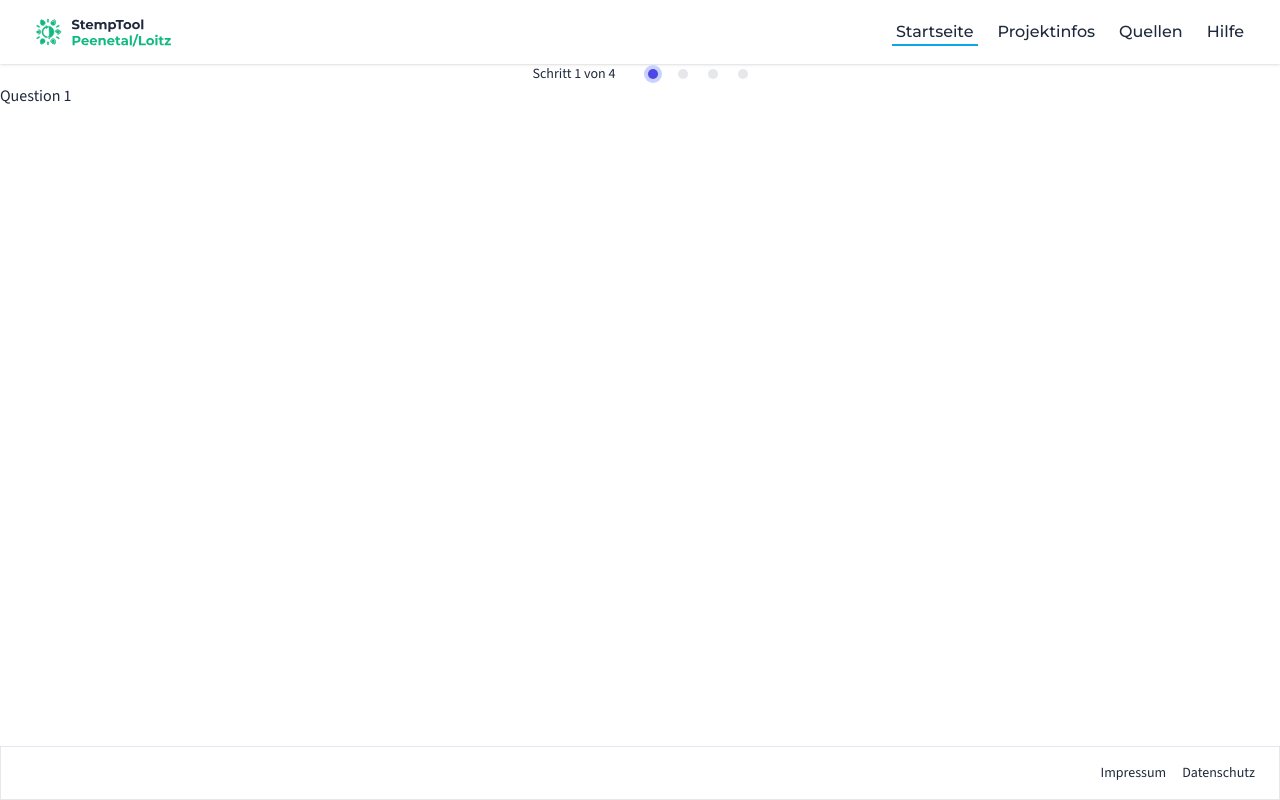
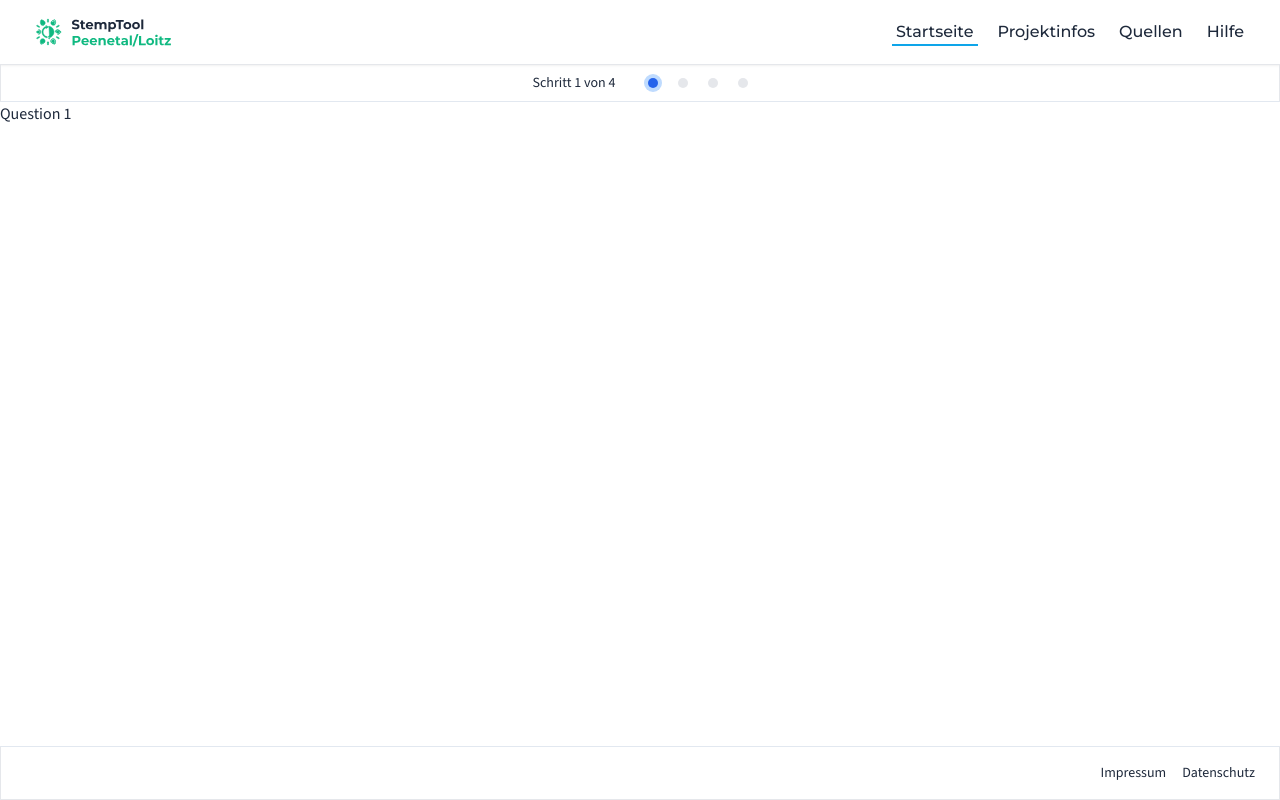
Before and after one commit to bmlancien/ReEnAct-Prototype, a Next.js app: page /questions/question1 in a window 1280 px wide. Built offline with nearby package versions, Linux system fonts and the light colour scheme.

Commit message:
update breadcrumb colors

```diff
--- a/src/components/common/Breadcrumb.js
+++ b/src/components/common/Breadcrumb.js
@@ -3,7 +3,7 @@
 import { useEffect, useState } from 'react';
 import Link from 'next/link';
 import { usePathname } from 'next/navigation';
-import steps from '../../app/questions/steps'; // Adjust this path if necessary
+import steps from '../../app/questions/steps';
 
 export default function Breadcrumb() {
   const pathname = usePathname();
@@ -18,7 +18,7 @@ export default function Breadcrumb() {
   }, [pathname]);
 
   return (
-    <nav className="flex items-center justify-center" aria-label="Progress">
+    <nav className="flex items-center justify-center px-6 py-2 border border-b-slate-200" aria-label="Progress">
       <p className="text-sm font-medium">
         Schritt {currentStepIndex + 1} von {steps.length}
       </p>
@@ -27,7 +27,7 @@ export default function Breadcrumb() {
           <li key={step.name}>
             {index < currentStepIndex ? (
               <Link href={step.href} legacyBehavior>
-                <a className="block h-2.5 w-2.5 rounded-full bg-indigo-600 hover:bg-indigo-900">
+                <a className="block h-2.5 w-2.5 rounded-full bg-blue-600 hover:bg-blue-900">
                   <span className="sr-only">{step.name}</span>
                 </a>
               </Link>
@@ -35,9 +35,9 @@ export default function Breadcrumb() {
               <Link href={step.href} legacyBehavior>
                 <a className="relative flex items-center justify-center" aria-current="step">
                   <span className="absolute flex h-5 w-5 p-px" aria-hidden="true">
-                    <span className="h-full w-full rounded-full bg-indigo-200" />
+                    <span className="h-full w-full rounded-full bg-blue-200" />
                   </span>
-                  <span className="relative block h-2.5 w-2.5 rounded-full bg-indigo-600" aria-hidden="true" />
+                  <span className="relative block h-2.5 w-2.5 rounded-full bg-blue-600" aria-hidden="true" />
                   <span className="sr-only">{step.name}</span>
                 </a>
               </Link>
```
